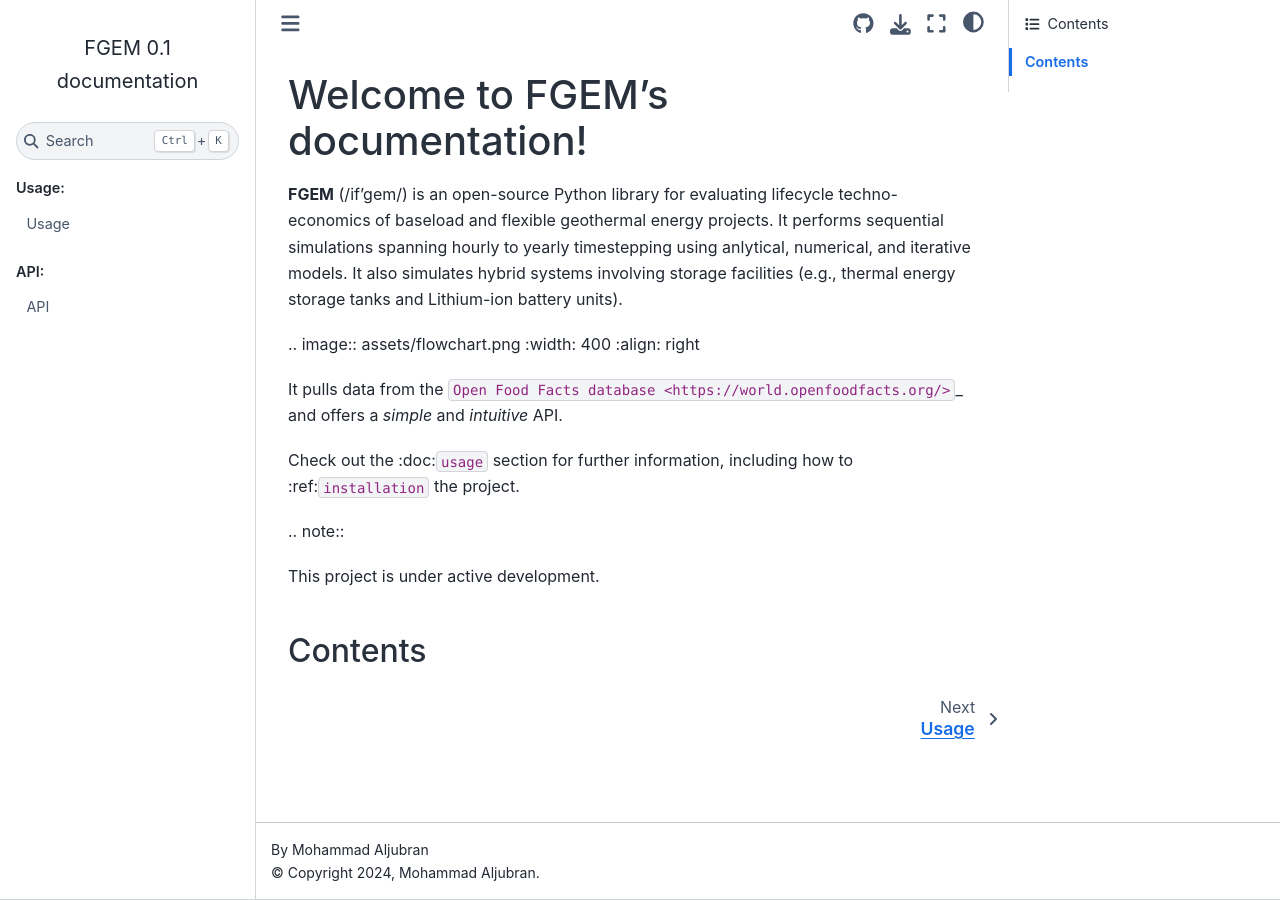
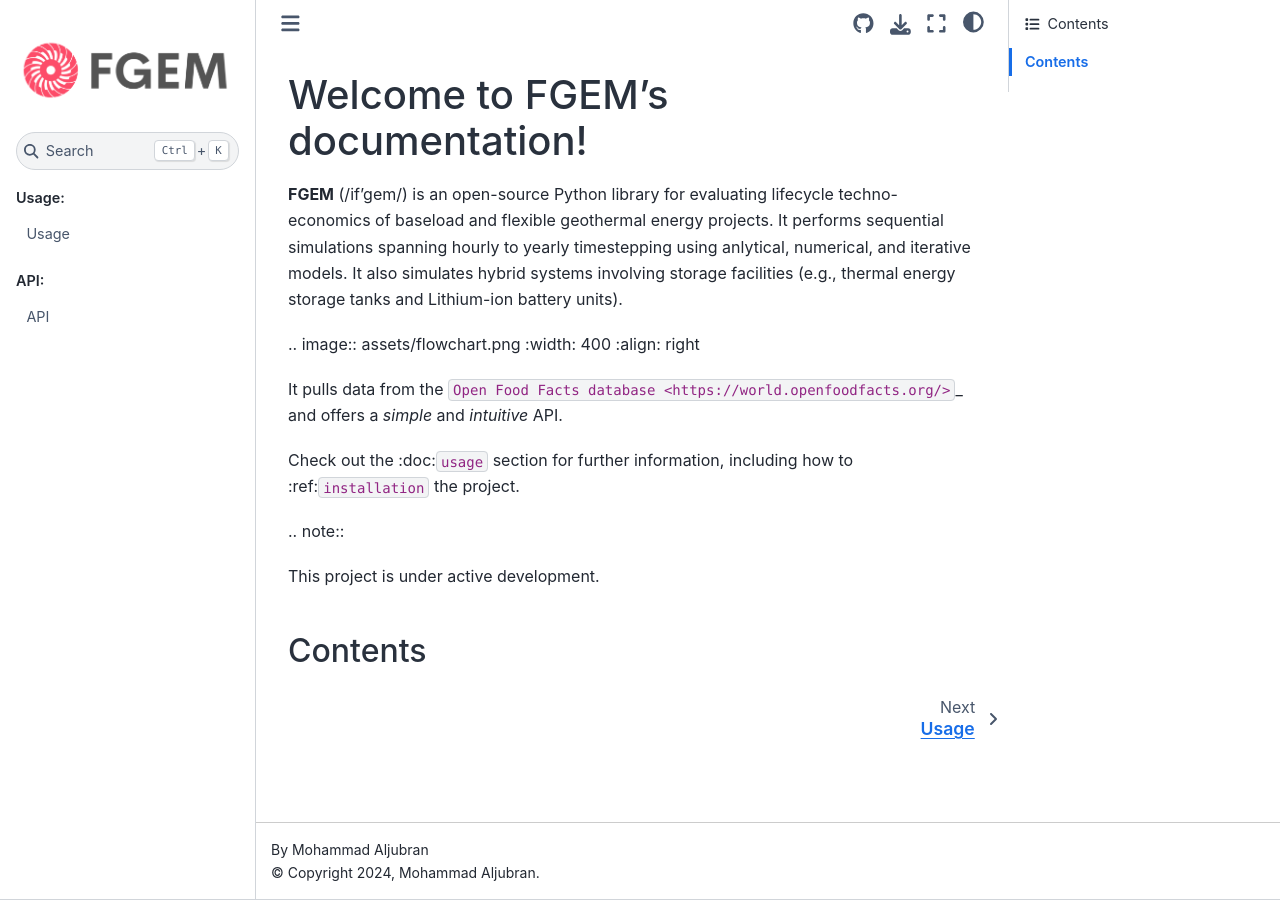
Before and after one commit to tahayehia1995/FGEM, a Sphinx documentation site: the page built from docs/source/index.md, in a window 1280 px wide. Built offline with Sphinx 7.4.7 and the Sphinx Book theme 1.1.4, drawn with Linux system fonts in a browser that asks for light colours.

Commit message:
Update conf.py

```diff
--- a/docs/source/conf.py
+++ b/docs/source/conf.py
@@ -56,7 +56,7 @@ html_theme_options = {
 
 # The name of an image file (relative to this directory) to place at the top
 # of the sidebar.
-html_logo = "./_static/fgem-logo.png"
+html_logo = "./_static/fgem_logo.png"
 
 # -- Options for EPUB output
 # epub_show_urls = 'footnote'
```
